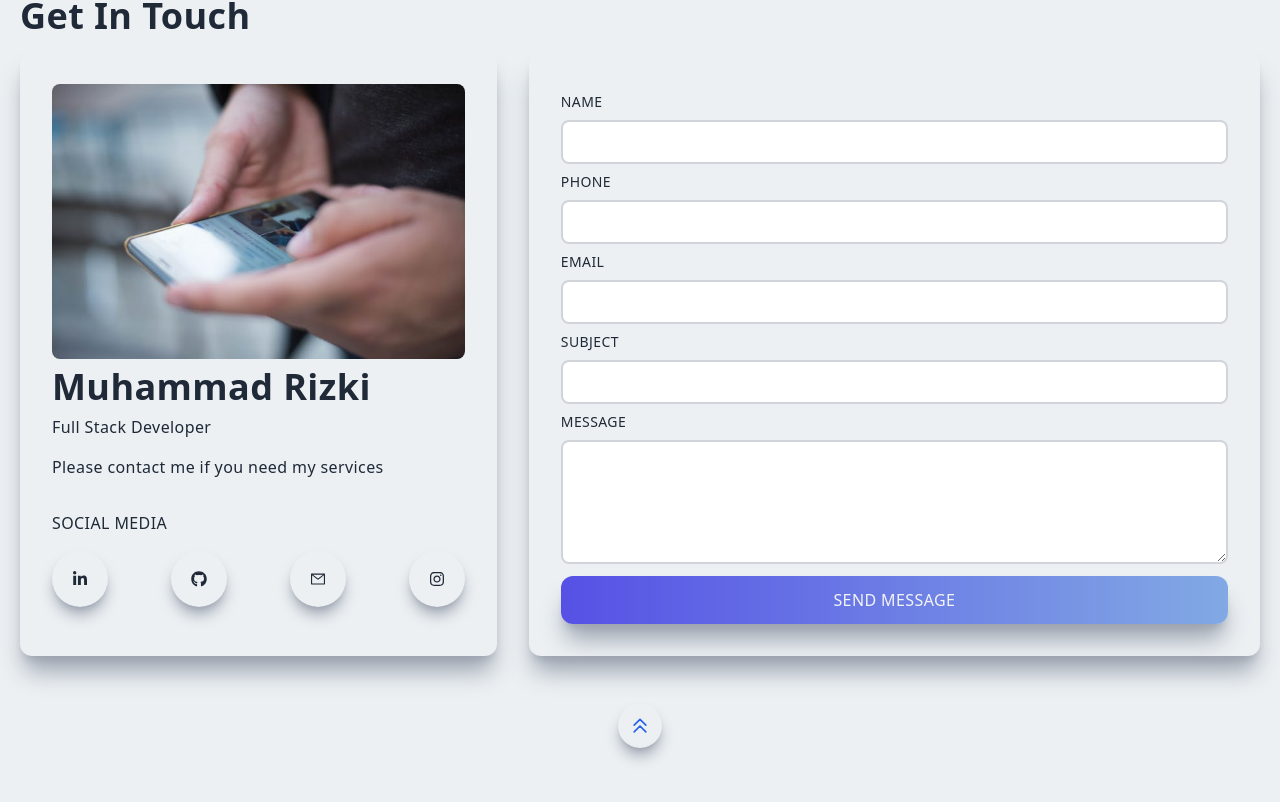
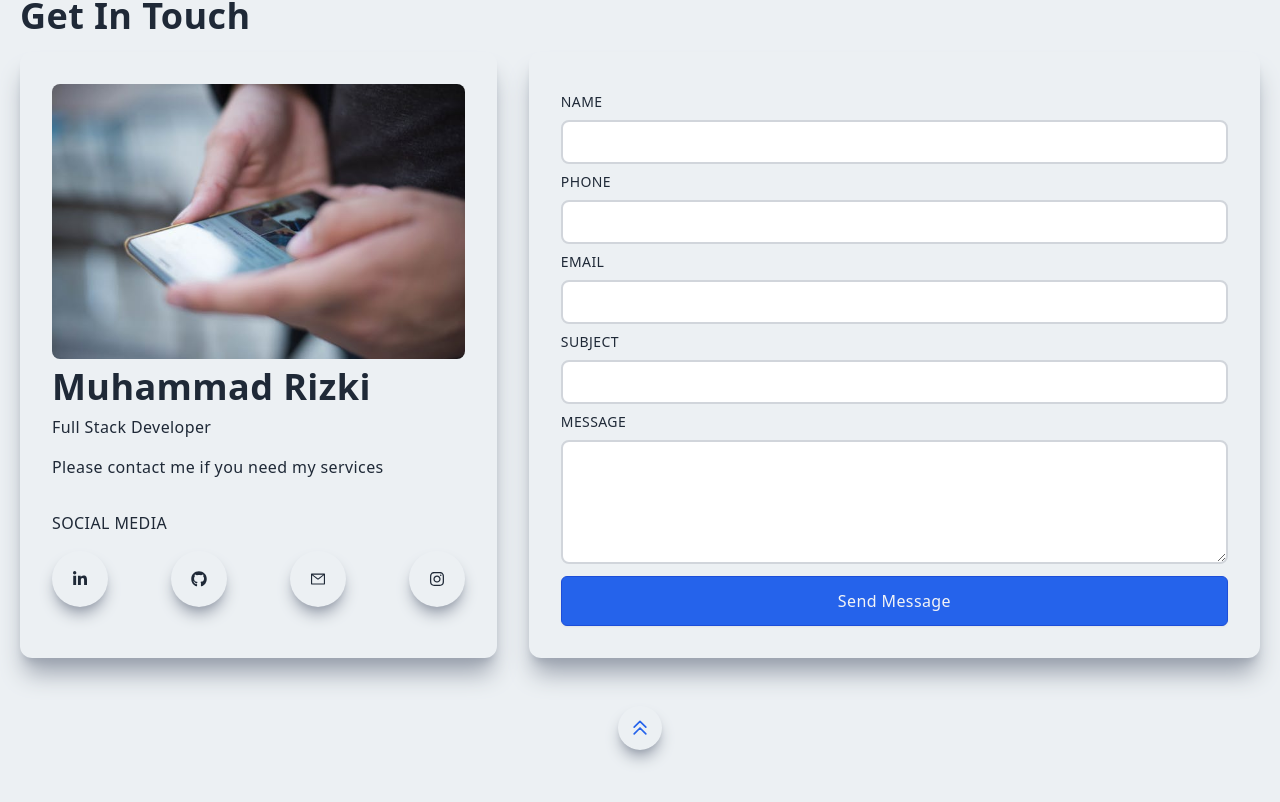
Before and after one commit to mrizkinm/portfolio-project, a Next.js app: page / in a window 1280 px wide. Shown: the part 3266-4068 px from the top of the page. Built offline with nearby package versions, Linux system fonts and the light colour scheme.

Commit message:
update css

```diff
--- a/app/globals.css
+++ b/app/globals.css
@@ -8,7 +8,7 @@ html {
 
 @layer base {
   body {
-    @apply bg-[#ecf0f3] text-[#1f2937] tracking-wide
+    @apply tracking-wide bg-[#ecf0f3] text-[#1f2937] dark:bg-gray-900 dark:text-white
   }
 
   h1, h2, h3, h4, h5, h6 {
@@ -28,6 +28,6 @@ html {
   }
 
   button {
-    @apply shadow-xl shadow-gray-400 rounded-xl uppercase bg-gradient-to-r from-[#5651e5] to-[#82a9e4] text-white
+    @apply inline-flex items-center justify-center px-4 py-2 text-base font-medium leading-6 text-white bg-blue-600 border border-blue-700 rounded-md shadow-sm hover:bg-blue-700 focus:outline-none focus:ring-2 focus:ring-offset-2 focus:ring-blue-500
   }
 }
```
